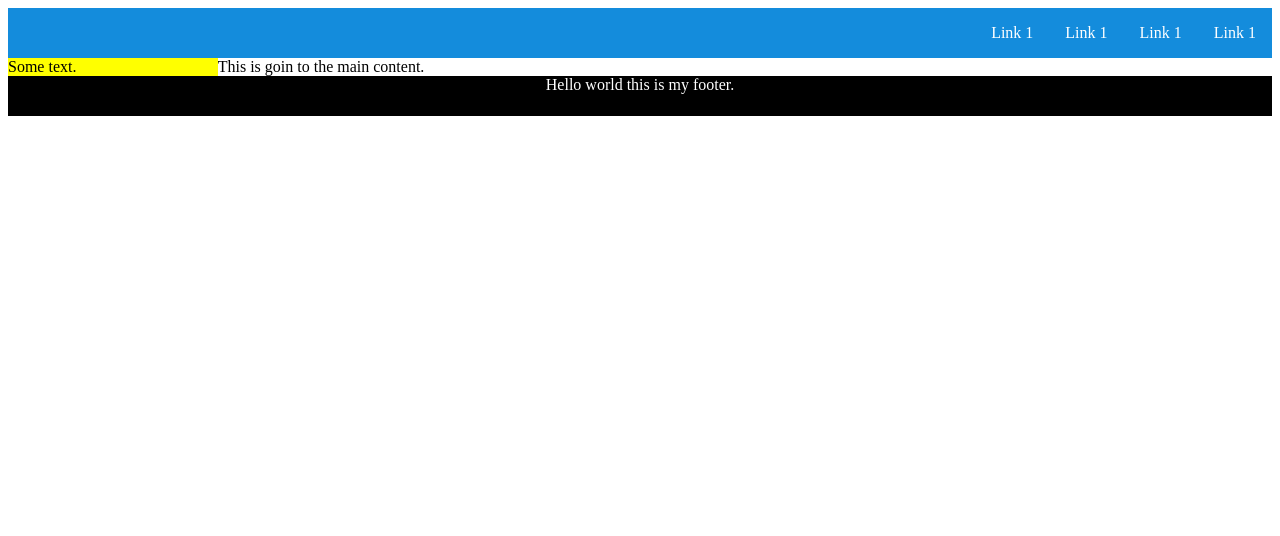
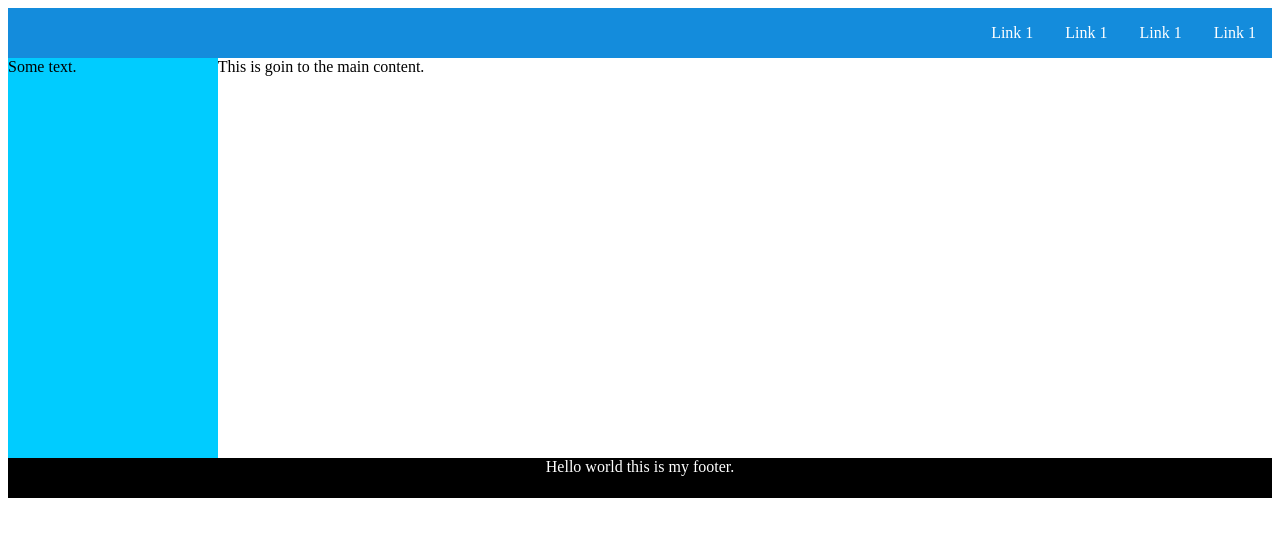
Before and after one commit to MiskaSaarinen/miska_saarinenwww21, a plain HTML site: page exercise4.html in a window 1280 px wide. Drawn offline with Linux system fonts and the light colour scheme.

Commit message:
Update exercise4.html

```diff
--- a/exercise4.html
+++ b/exercise4.html
@@ -29,7 +29,8 @@
       }
 
       leftbar,rightbar {
-          background-color: yellow;
+          background-color: rgb(0, 204, 255);
+          height: 400px;
 
       }
 
```
